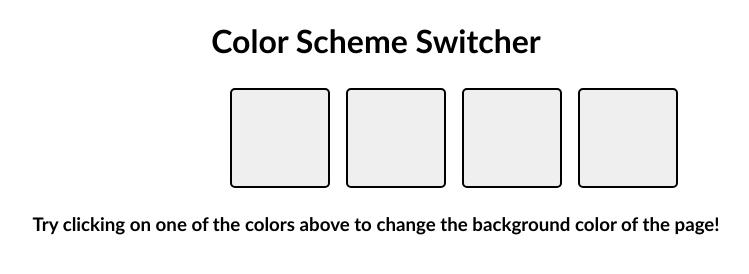
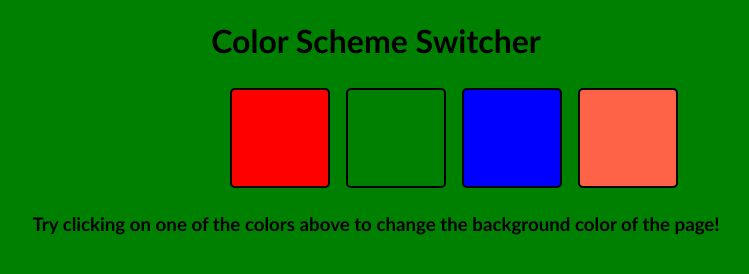
Before and after one commit to vsjawadwar/Javascript_Questions, a website: page ES6_Part_1/53_ColorSchemeSwitcher.html in a window 1280 px wide. Both pictures are taken after a click on the button 660 px from the left and 137 px from the top of the page. Shown: the whole page, without its empty margins (264-1013 px from the left). Drawn offline with Linux system fonts and the light colour scheme.

Commit message:
Color scheme switcher problem has been solved

```diff
--- a/ES6_Part_1/53_ColorSchemeSwitcher.html
+++ b/ES6_Part_1/53_ColorSchemeSwitcher.html
@@ -11,6 +11,7 @@
             border: solid black 2px;
             border-radius: 5px;
             margin: 6px;
+            cursor: pointer;
         }
        .Text{
         font-family: calibri;
@@ -27,15 +28,19 @@
 <body>
     <h1 class="Text">Color Scheme Switcher</h1>
     <div class="container">
-        <button class="btn" id="red"></button>
-        <button class="btn" id="green"></button>
-        <button class="btn" id="blue"></button>
-        <button class="btn" id="tomato"></button>
+        <button class="btn" id="red" style="background-color: red;"></button>
+        <button class="btn" id="green" style="background-color: green;"></button>
+        <button class="btn" id="blue" style="background-color: blue;"></button>
+        <button class="btn" id="tomato" style="background-color: tomato;"></button>
     </div>
     <h3 class="Text">Try clicking on one of the colors above to change the background color of the page!</h3>
     <script>
-        // let colors=['red','green','blue','tomato'];
-
+        let buttons=document.querySelectorAll('.btn');
+        Array.from(buttons).forEach(function(button){
+            button.addEventListener('click',function(e){
+                document.body.style.backgroundColor=e.target.id;
+            });
+        });
 
     </script>
 </body>
```
